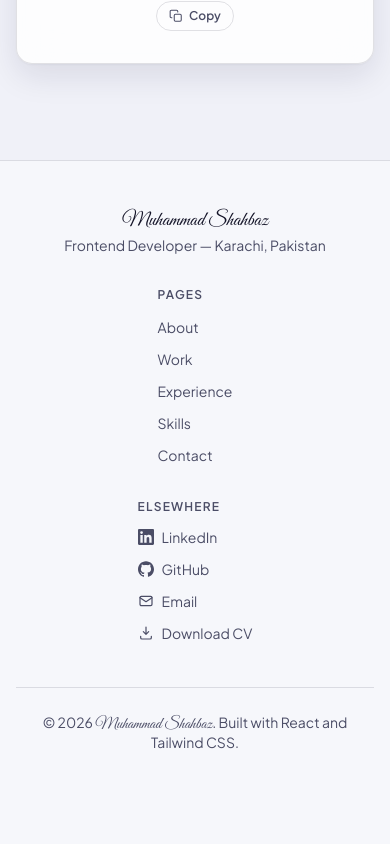
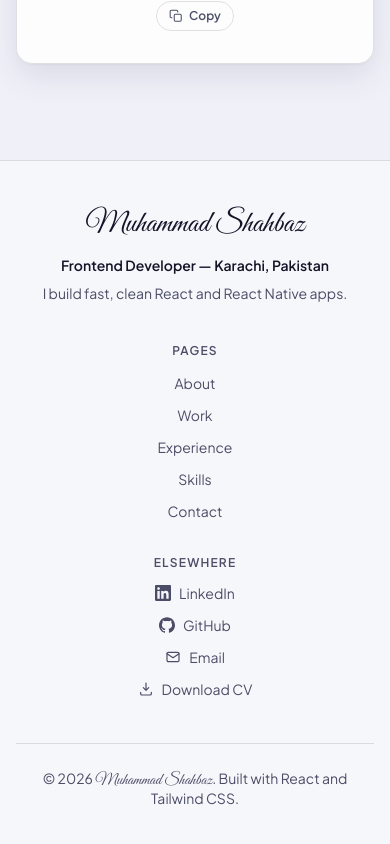
Before and after one commit to MuhammadShahbaz-0298/Portfolio, a React (Vite) app: page / in a window 390 px wide. Shown: the part 6741-7585 px from the top of the page. Before the commit the page ends 7541 px from the top, so only its background shows below. Built offline with nearby package versions, Linux system fonts and the light colour scheme; no server answers.

Commit message:
Redesign footer: centered signature layout, remove empty space, align columns

```diff
--- a/src/components/layout/Footer.jsx
+++ b/src/components/layout/Footer.jsx
@@ -1,5 +1,6 @@
-// Site footer: script signature, quick links, social links, copyright.
-// Text comes from src/data/profile.js and src/data/navigation.js.
+// Site footer: centered script signature (the focal point), quick links,
+// social links, copyright. Text comes from src/data/profile.js and
+// src/data/navigation.js — edit those, not this file.
 import Container from '../ui/Container';
 import Icon from '../ui/Icon';
 import ScriptName from '../ui/ScriptName';
@@ -13,23 +14,21 @@ export default function Footer() {
   return (
     <footer className="border-t border-line py-12">
       <Container>
-        <div className="flex flex-col items-center gap-8 sm:flex-row sm:items-start sm:justify-between">
-          {/* Brand */}
-          <div className="flex flex-col items-center gap-3 sm:items-start">
-            <div className="text-center sm:text-left">
-              <p className="text-sm font-bold text-ink">
-                <ScriptName />
-              </p>
-              <p className="mt-1 text-sm text-muted">
+        {/* Brand: the signature, centered, with a one-line tagline */}
+        <div className="flex flex-col items-center text-center">
+          <ScriptName size="lg" className="text-ink" />
+          <p className="mt-4 text-sm font-semibold text-ink">
             {profile.role} — {profile.location}
           </p>
-            </div>
+          <p className="mt-2 max-w-md text-sm text-muted">{profile.headline}</p>
         </div>
 
-          {/* Quick links + socials */}
-          <div className="flex flex-col items-center gap-8 sm:flex-row sm:items-start sm:gap-14">
-            <nav aria-label="Footer navigation">
-              <p className="text-xs font-semibold uppercase tracking-widest text-muted">Pages</p>
+        {/* Quick links + socials, centered under the brand */}
+        <div className="mt-10 flex flex-col items-center gap-8 sm:flex-row sm:items-start sm:justify-center sm:gap-16">
+          <nav aria-label="Footer navigation" className="text-center sm:text-left">
+            <p className="text-xs font-semibold uppercase tracking-widest text-muted">
+              Pages
+            </p>
             <ul className="mt-3 space-y-2">
               {navigationLinks.map((link) => (
                 <li key={link.id}>
@@ -44,8 +43,10 @@ export default function Footer() {
             </ul>
           </nav>
 
-            <div>
-              <p className="text-xs font-semibold uppercase tracking-widest text-muted">Elsewhere</p>
+          <div className="text-center sm:text-left">
+            <p className="text-xs font-semibold uppercase tracking-widest text-muted">
+              Elsewhere
+            </p>
             <ul className="mt-3 space-y-2">
               {socialLinks.map((link) => (
                 <li key={link.id}>
@@ -63,7 +64,6 @@ export default function Footer() {
             </ul>
           </div>
         </div>
-        </div>
 
         <p className="mt-10 border-t border-line pt-6 text-center text-sm text-muted">
           © {currentYear} <ScriptName size="xs" />. Built with React and Tailwind CSS.
```
Lines whose indentation alone changed are shown as unchanged.
